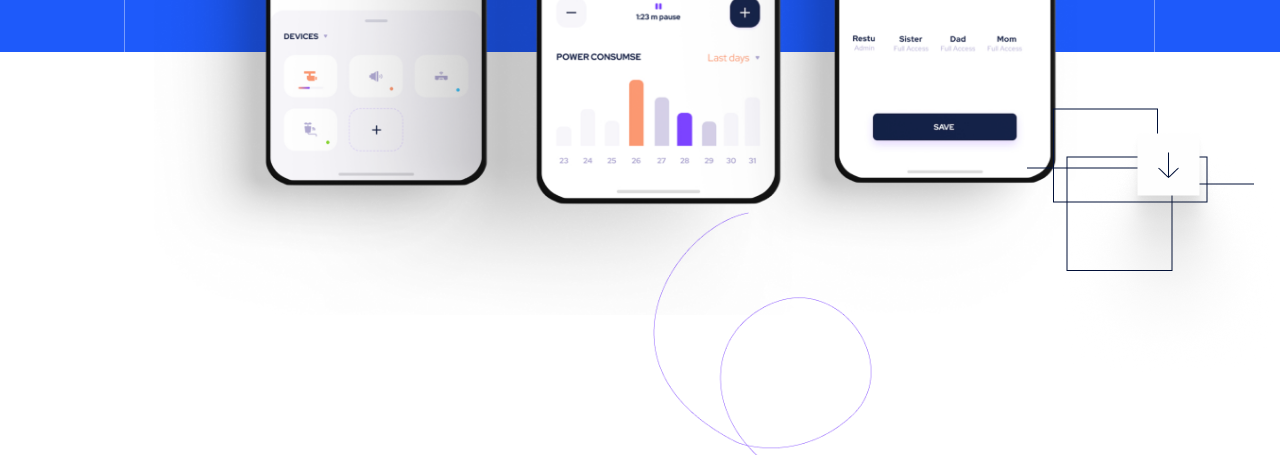
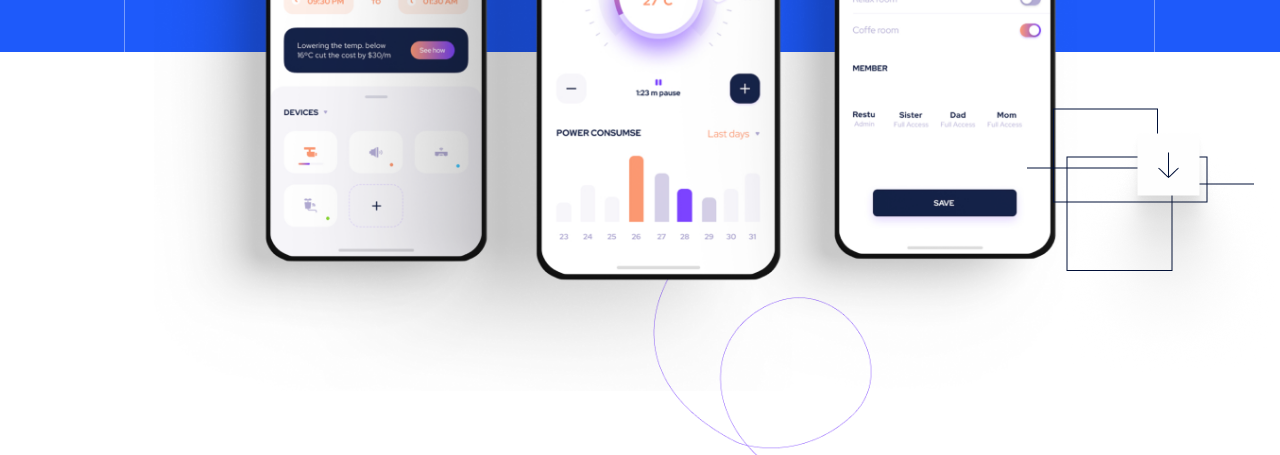
Before and after one commit to Varun24-s/E-cell-Recruitment, a plain HTML site: page index.html in a window 1280 px wide. Shown: the part 708-1163 px from the top of the page. Drawn offline with Linux system fonts and the light colour scheme.

Commit message:
MinorChange

```diff
--- a/style.css
+++ b/style.css
@@ -186,7 +186,7 @@ nav ul li a{
     position: absolute;
     left: 12%;
     /* Center the image */
-    top: 38%;
+    top: 48%;
     margin: 4rem 0rem;
     animation: upDown 1s ease-in-out 1;
 }
```
